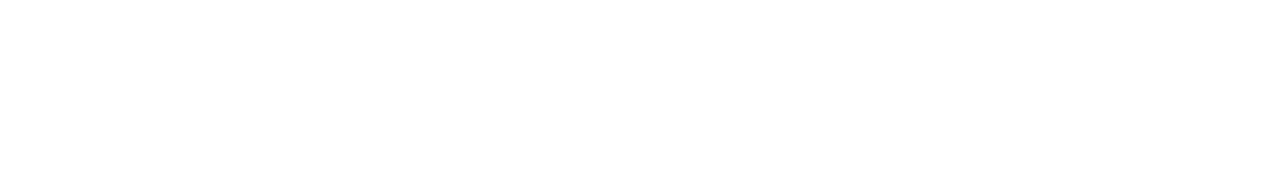
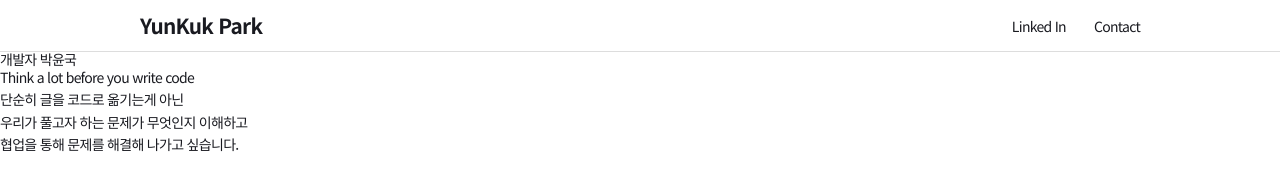
Before and after one commit to YunKukPark/introduce-YunkukPark, a plain HTML site: page index.html in a window 1280 px wide. Drawn offline with Linux system fonts and the light colour scheme.

Commit message:
🚧  Markup & Style LNB

```diff
--- a/index.html
+++ b/index.html
@@ -9,6 +9,50 @@
       href="https://fonts.googleapis.com/css2?family=Black+Han+Sans&family=DM+Sans:wght@400;700&family=Noto+Sans+KR:wght@400;700&display=swap"
       rel="stylesheet"
     />
+    <link rel="stylesheet" href="./styles/grid.min.css" />
+    <link rel="stylesheet" href="./styles/reset.css" />
+    <link rel="stylesheet" href="./styles/style.css" />
   </head>
-  <body></body>
+  <body>
+    <div class="wrapper">
+      <div class="container-fluid">
+        <div class="row">
+          <div class="col-12">
+            <nav class="lnb">
+              <h2 class="visually-hidden">Global Menu</h2>
+              <ul class="local-nav-list">
+                <li class="local-nav-item">
+                  <a href="#" class="logo">
+                    <h1>YunKuk Park</h1>
+                  </a>
+                </li>
+                <li class="local-nav-item"><a href="#">Linked In</a></li>
+                <li class="local-nav-item"><a href="#">Contact</a></li>
+              </ul>
+            </nav>
+          </div>
+        </div>
+      </div>
+
+      <!-- Section 0 -->
+      <section class="landing">
+        <h1 class="title-message">개발자 박윤국</h1>
+        <div>
+          <!-- <canvas id="landing-canvas" width="1920" height="1080"></canvas> -->
+        </div>
+        <div class="landing-message a">
+          <p>Think a lot before you write code</p>
+        </div>
+        <div class="landing-message b">
+          <p>
+            단순히 글을 코드로 옮기는게 아닌 <br />
+            우리가 풀고자 하는 문제가 무엇인지 이해하고
+          </p>
+        </div>
+        <div class="landing-message c">
+          <p>협업을 통해 문제를 해결해 나가고 싶습니다.</p>
+        </div>
+      </section>
+    </div>
+  </body>
 </html>
--- a/styles/style.css
+++ b/styles/style.css
@@ -1,12 +1,69 @@
+@charset 'utf-8';
+
 /* font Reset */
+/* Default color : #191a20*/
+/* gray-scales
+$black: #000;
+$secondary: #8c8d96;
+$tertiary: #b2b3b9;
+$border: #e0e2e7;
+$background: #f7f8fa;
+$white: #fff;
+*/
+
+body {
+  overflow-x: hidden;
+}
 
 body,
 button,
 input,
 textarea {
   font-family: 'Noto Sans KR', sans-serif;
+  font-size: 14px;
+  letter-spacing: -0.05em;
+  color: #191a20;
+}
+
+p {
+  line-height: 1.6;
+}
+
+li {
+  display: block;
 }
 
 .title {
   font-family: 'Black Han Sans', sans-serif;
+  color: #191a20;
 }
+
+/* LOCAL NAV */
+.lnb {
+  height: 52px;
+  border-bottom: 1px solid #ddd;
+}
+.local-nav-list {
+  display: flex;
+  align-items: center;
+  max-width: 1000px;
+  height: 100%;
+  margin: 0 auto;
+}
+
+.local-nav-item:first-child {
+  margin-right: auto;
+}
+
+.locac-nav-item a {
+  font-size: 0.8rem;
+}
+
+.local-nav-item .logo {
+  font-size: 1.3rem;
+  font-weight: 700;
+}
+
+.local-nav-item a:not(.logo) {
+  margin-left: 2em;
+}
```
